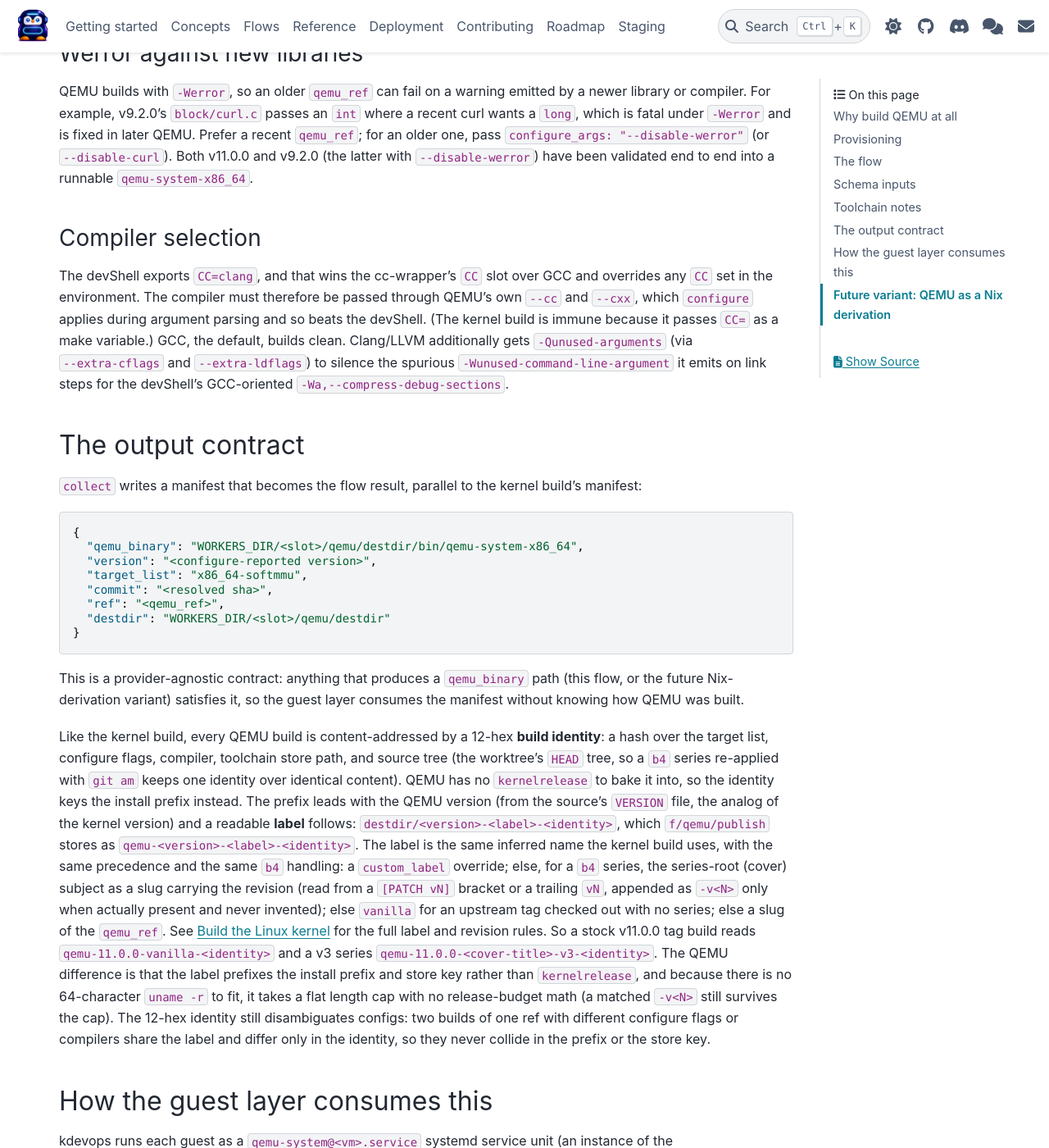
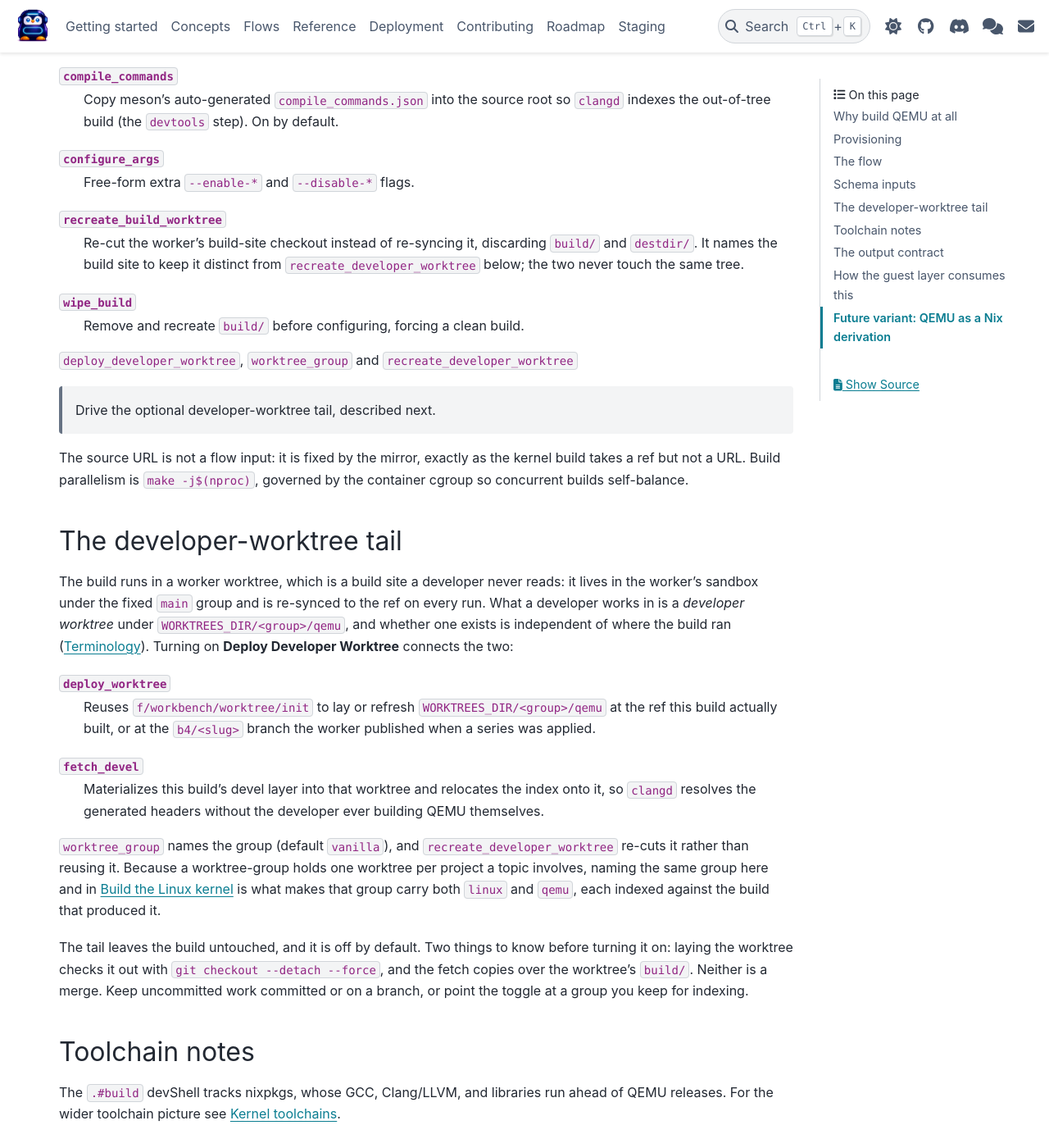
Before and after one commit to dagomez137/kdevops-ng, a Sphinx documentation site: the page built from docs/flows/qemu-build.rst, in a window 1280 px wide and 1400 px high, scrolled down 3624 px. Shown: the whole window at 82% size. Built offline with Sphinx 7.4.7 and the PyData theme 0.15.4, drawn with Linux system fonts in a browser that asks for light colours; some of the changed text lies outside the part shown.

Commit message:
docs: document the QEMU devel layer and worktree tail
The QEMU build page listed six steps when the flow ran twelve, so the identity,
reuse and publish steps were undocumented before this change added three more.
Rewrite the step list to match the flow and add a section on the
developer-worktree tail, which explains the distinction the tail rests on: the
build runs in a worker worktree a developer never reads, while the tail lays
the developer worktree the group is made of, and pointing both build flows at
one group is what gives that group linux and qemu together.

The section also states the two destructive edges plainly, since neither is
obvious from a toggle named deploy: laying the worktree checks it out with
git checkout --detach --force, and the fetch copies over its build dir.

The Store page's layer table gains the QEMU devel layer and, with it, the
reason the two layers are not built the same way: kbuild leaves a command
database the consumer replays, meson leaves a finished index the consumer
relocates.

Generated-by: Claude AI
Signed-off-by: Daniel Gomez <da.gomez@kernel.org>

```diff
--- a/docs/flows/qemu-build.rst
+++ b/docs/flows/qemu-build.rst
@@ -90,7 +90,9 @@ without the config-method branch, because QEMU has a single configure path:
 
 ::
 
-   prepare_worktree -> configure -> compile -> devtools -> install -> collect
+   prepare_worktree -> identity -> fetch_identity -> reuse_check -> configure ->
+   compile -> devtools -> install -> publish -> publish_devel ->
+   deploy_worktree -> fetch_devel -> collect
 
 .. list-table::
    :header-rows: 1
@@ -102,6 +104,18 @@ without the config-method branch, because QEMU has a single configure path:
    * - ``prepare_worktree``
      - Sync this worker's warm ``main`` worktree of QEMU to ``ref`` off the
        Bare; create ``build/`` and ``destdir/``.
+     - Host
+   * - ``identity``
+     - Hash the build inputs and key the install prefix on the result (see
+       `The output contract`_).
+     - Host
+   * - ``fetch_identity``
+     - With ``use_peers``, fetch this identity's install tree from a registered
+       peer's Nix store so a local reuse hit can land. Otherwise a no-op.
+     - ``.#transfer``
+   * - ``reuse_check``
+     - Report whether this identity is already installed, under its prefix or
+       in this host's Nix store.
      - Host
    * - ``configure``
      - ``meson subprojects download`` in the source, then
@@ -119,6 +133,23 @@ without the config-method branch, because QEMU has a single configure path:
      - ``make install`` in ``build/`` into ``destdir/`` (user-writable, no
        ``sudo``).
      - ``.#build``
+   * - ``publish``
+     - Add this identity's install tree to the Nix store so a peer can fetch
+       it; only after a real install.
+     - Host
+   * - ``publish_devel``
+     - Add this identity's devel layer (meson's index plus the generated
+       headers, minus every binary) to the Nix store so ``fetch_devel`` can
+       index a worktree; only after a real build.
+     - Host
+   * - ``deploy_worktree``
+     - Lay the developer-group worktree at the built ref; only when a developer
+       worktree is requested.
+     - Host
+   * - ``fetch_devel``
+     - Materialize the devel layer into that developer worktree and relocate
+       its ``clangd`` index onto it.
+     - ``.#transfer``
    * - ``collect``
      - Write ``result.json`` and return it as the flow result.
      - Host
@@ -177,14 +208,54 @@ The form surfaces the choices a maintainer actually makes:
 ``configure_args``
    Free-form extra ``--enable-*`` and ``--disable-*`` flags.
 
-``shared``
-   ``false`` (default, this worker's own tree) or ``true`` (a shared named
-   tree), with the same semantics as the kernel build.
+``recreate_build_worktree``
+   Re-cut the worker's build-site checkout instead of re-syncing it, discarding
+   ``build/`` and ``destdir/``. It names the build site to keep it distinct from
+   ``recreate_developer_worktree`` below; the two never touch the same tree.
+
+``wipe_build``
+   Remove and recreate ``build/`` before configuring, forcing a clean build.
+
+``deploy_developer_worktree``, ``worktree_group`` and
+``recreate_developer_worktree``
+   Drive the optional developer-worktree tail, described next.
 
 The source URL is not a flow input: it is fixed by the mirror, exactly as the
 kernel build takes a ref but not a URL. Build parallelism is
 ``make -j$(nproc)``, governed by the container cgroup so concurrent builds
 self-balance.
+
+The developer-worktree tail
+===========================
+
+The build runs in a worker worktree, which is a build site a developer never
+reads: it lives in the worker's sandbox under the fixed ``main`` group and is
+re-synced to the ref on every run. What a developer works in is a *developer
+worktree* under ``WORKTREES_DIR/<group>/qemu``, and whether one exists is
+independent of where the build ran (:doc:`/concepts/terms`). Turning on
+**Deploy Developer Worktree** connects the two:
+
+``deploy_worktree``
+   Reuses :src:`f/workbench/worktree/init` to lay or refresh
+   ``WORKTREES_DIR/<group>/qemu`` at the ref this build actually built, or at
+   the ``b4/<slug>`` branch the worker published when a series was applied.
+
+``fetch_devel``
+   Materializes this build's devel layer into that worktree and relocates the
+   index onto it, so ``clangd`` resolves the generated headers without the
+   developer ever building QEMU themselves.
+
+``worktree_group`` names the group (default ``vanilla``), and
+``recreate_developer_worktree`` re-cuts it rather than reusing it. Because a
+worktree-group holds one worktree per project a topic involves, naming the same
+group here and in :doc:`kernel-build` is what makes that group carry both
+``linux`` and ``qemu``, each indexed against the build that produced it.
+
+The tail leaves the build untouched, and it is off by default. Two things to
+know before turning it on: laying the worktree checks it out with
+``git checkout --detach --force``, and the fetch copies over the worktree's
+``build/``. Neither is a merge. Keep uncommitted work committed or on a branch,
+or point the toggle at a group you keep for indexing.
 
 Toolchain notes
 ===============
```
Also changed, not shown: docs/concepts/build-store.rst (+28 -10 lines).
